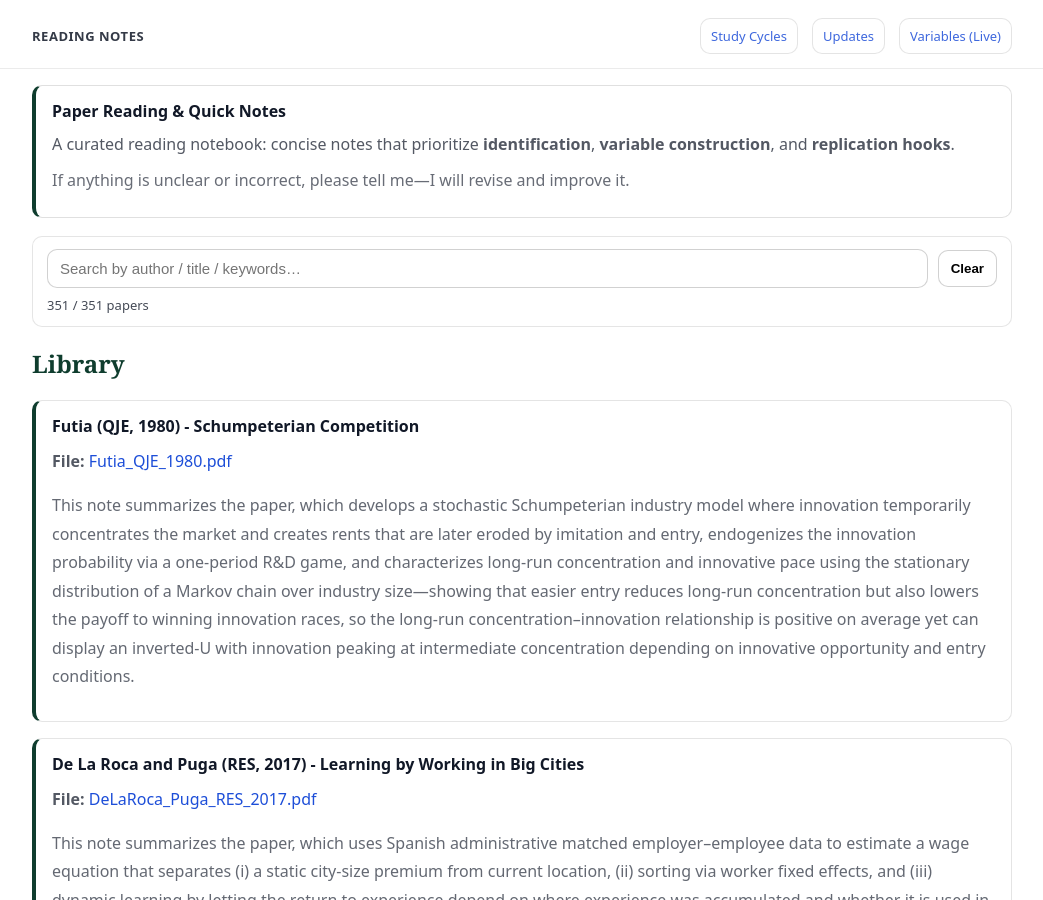
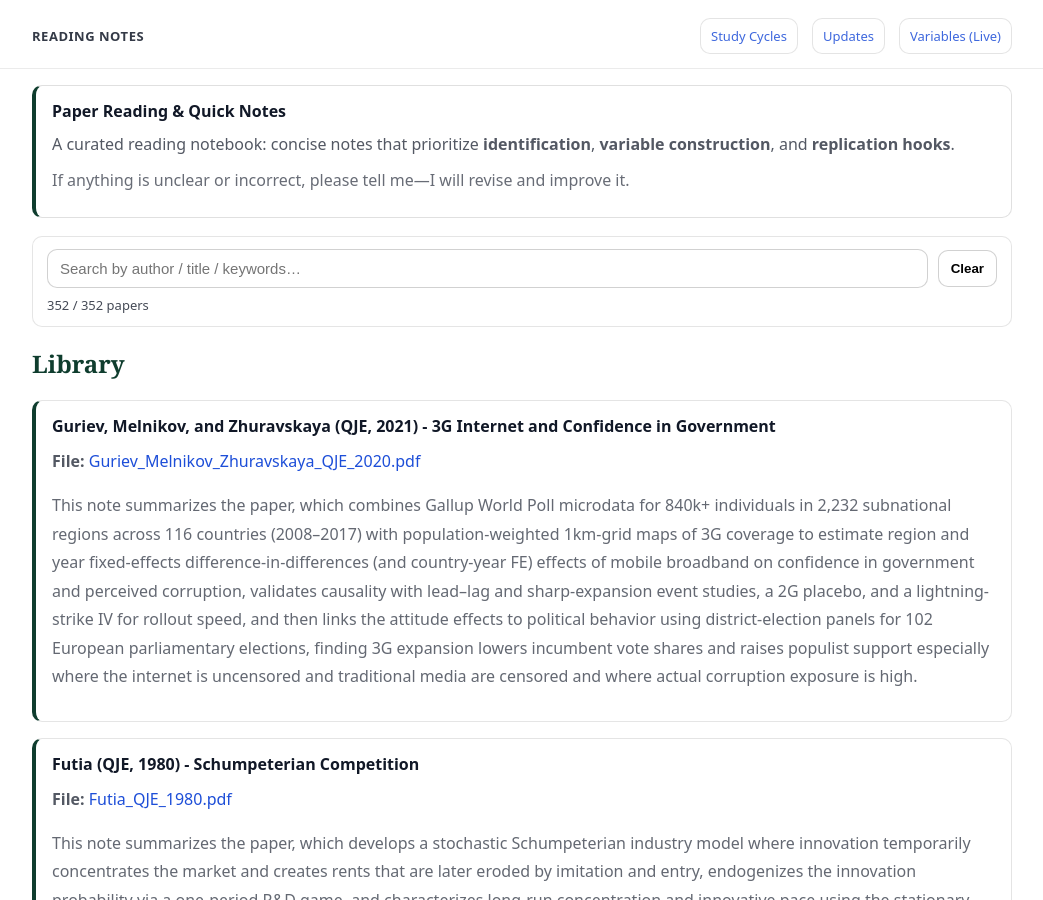
Before and after one commit to yaxinzn/study-archive, a Jekyll site: the page built from reading/index.md, in a window 1280 px wide and 900 px high. Shown: the whole window, without its empty margins (118-1161 px from the left). Built offline with Jekyll 4.4.1, drawn with Linux system fonts in a browser that asks for light colours.

Commit message:
Reading: add/update Guriev_Melnikov_Zhuravskaya_QJE_2020.pdf

```diff
--- a/_data/reading.yml
+++ b/_data/reading.yml
@@ -1,3 +1,7 @@
+- title: "Guriev, Melnikov, and Zhuravskaya (QJE, 2021) - 3G Internet and Confidence in Government"
+  file: "Guriev_Melnikov_Zhuravskaya_QJE_2020.pdf"
+  desc: "This note summarizes the paper, which combines Gallup World Poll microdata for 840k+ individuals in 2,232 subnational regions across 116 countries (2008–2017) with population-weighted 1km-grid maps of 3G coverage to estimate region and year fixed-effects difference-in-differences (and country-year FE) effects of mobile broadband on confidence in government and perceived corruption, validates causality with lead–lag and sharp-expansion event studies, a 2G placebo, and a lightning-strike IV for rollout speed, and then links the attitude effects to political behavior using district-election panels for 102 European parliamentary elections, finding 3G expansion lowers incumbent vote shares and raises populist support especially where the internet is uncensored and traditional media are censored and where actual corruption exposure is high."
+
 - title: "Futia (QJE, 1980) - Schumpeterian Competition"
   file: "Futia_QJE_1980.pdf"
   desc: "This note summarizes the paper, which develops a stochastic Schumpeterian industry model where innovation temporarily concentrates the market and creates rents that are later eroded by imitation and entry, endogenizes the innovation probability via a one-period R&D game, and characterizes long-run concentration and innovative pace using the stationary distribution of a Markov chain over industry size—showing that easier entry reduces long-run concentration but also lowers the payoff to winning innovation races, so the long-run concentration–innovation relationship is positive on average yet can display an inverted-U with innovation peaking at intermediate concentration depending on innovative opportunity and entry conditions."
```
Also changed, not shown: 1 other file.
